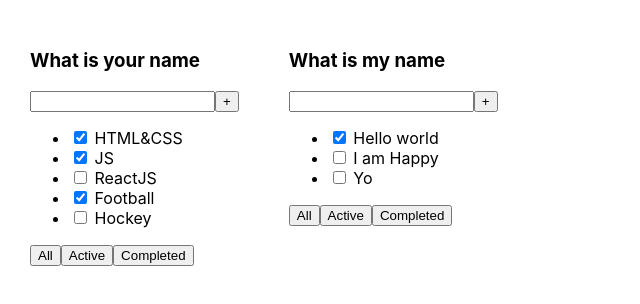
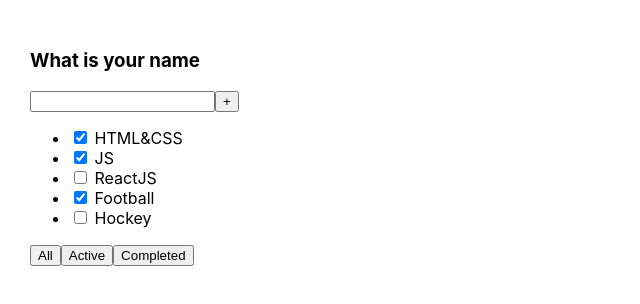
Before and after one commit to Kliapwnz/todoFinaly, a React (Create React App) app: page / in a window 1280 px wide. Shown: the top 304 px of the page, without its empty margins (0-640 px from the left). Built offline with nearby package versions, Linux system fonts and the light colour scheme.

Commit message:
delete second todo

```diff
--- a/src/App.tsx
+++ b/src/App.tsx
@@ -10,15 +10,10 @@
         { id: 4, title: "Football", isDone: true },
         { id: 5, title: "Hockey", isDone: false }
     ]
-    const tasks2 = [
-        { id: 1, title: "Hello world", isDone: true },
-        { id: 2, title: "I am Happy", isDone: false },
-        { id: 3, title: "Yo", isDone: false }
-    ]
+
     return (
         <div className="App">
             <Todolist title="What is your name" tasks={tasks1}/>
-            <Todolist title="What is my name" tasks={tasks2}/>
         </div>
     );
 }
```
